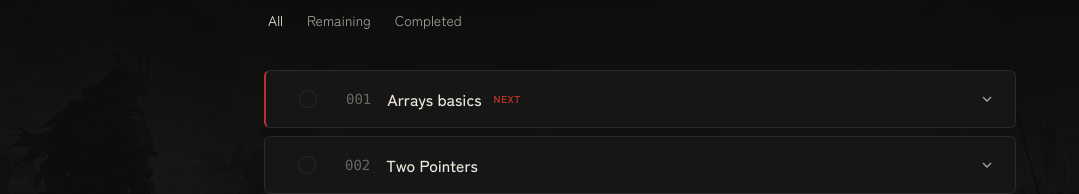
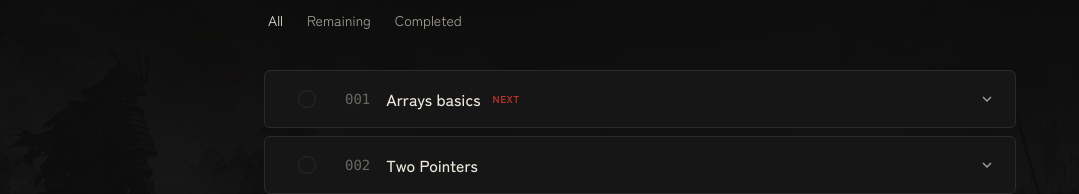
Before and after one commit to TakshPatel02/Keiko-Log, a Next.js app: page /playlists/dsa-main in a window 1280 px wide. Shown: the part 266-460 px from the top of the page, without its empty margins (0-1079 px from the left). Built offline with nearby package versions, Linux system fonts and the light colour scheme.

Commit message:
style: remove red border and add framer motion accordion transition

```diff
--- a/app/playlists/[id]/PlaylistClient.tsx
+++ b/app/playlists/[id]/PlaylistClient.tsx
@@ -1,4 +1,6 @@
 "use client";
+
+import { motion, AnimatePresence } from "motion/react";
 
 import { useEffect, useState, useRef } from "react";
 import Link from "next/link";
@@ -165,10 +167,8 @@ export default function PlaylistClient({
             return (
               <div
                 key={video.id}
-                className={`bg-surface border rounded-md transition-colors ${
+                className={`bg-surface border overflow-hidden rounded-md transition-colors ${
                   isExpanded ? "border-[#3A3A3A]" : "border-border hover:border-[#3A3A3A]"
-                } ${isNext ? "border-l-2 border-l-accent" : ""} ${
-                  isCompleted && !isNext ? "border-l-2 border-l-accent/50" : ""
                 }`}
               >
                 <button
@@ -223,7 +223,14 @@ export default function PlaylistClient({
                   </div>
                 </button>
 
+                <AnimatePresence initial={false}>
                   {isExpanded && (
+                    <motion.div
+                      initial={{ height: 0, opacity: 0 }}
+                      animate={{ height: "auto", opacity: 1 }}
+                      exit={{ height: 0, opacity: 0 }}
+                      transition={{ duration: 0.3, ease: "easeInOut" }}
+                    >
                       <div className="px-4 sm:px-5 pb-5 pt-2">
                         <p className="text-muted mb-4">{video.description}</p>
                         {video.url && (
@@ -244,7 +251,9 @@ export default function PlaylistClient({
                           onCompleteRequest={() => setConfirmDialog({ isOpen: true, videoId: video.id })}
                         />
                       </div>
+                    </motion.div>
                   )}
+                </AnimatePresence>
               </div>
             );
           })}
```
Lines whose indentation alone changed are shown as unchanged.
